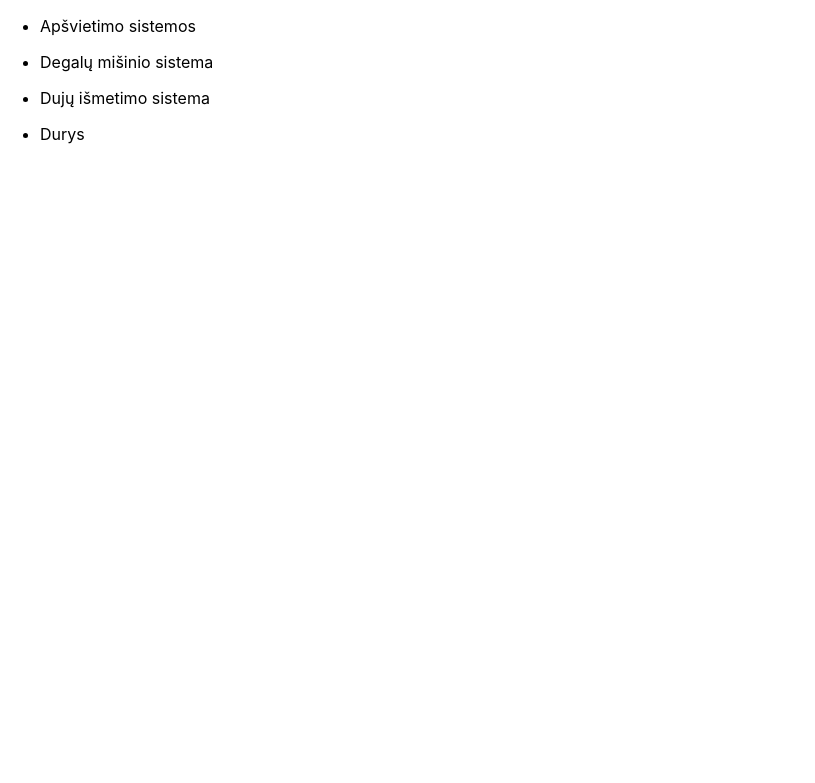
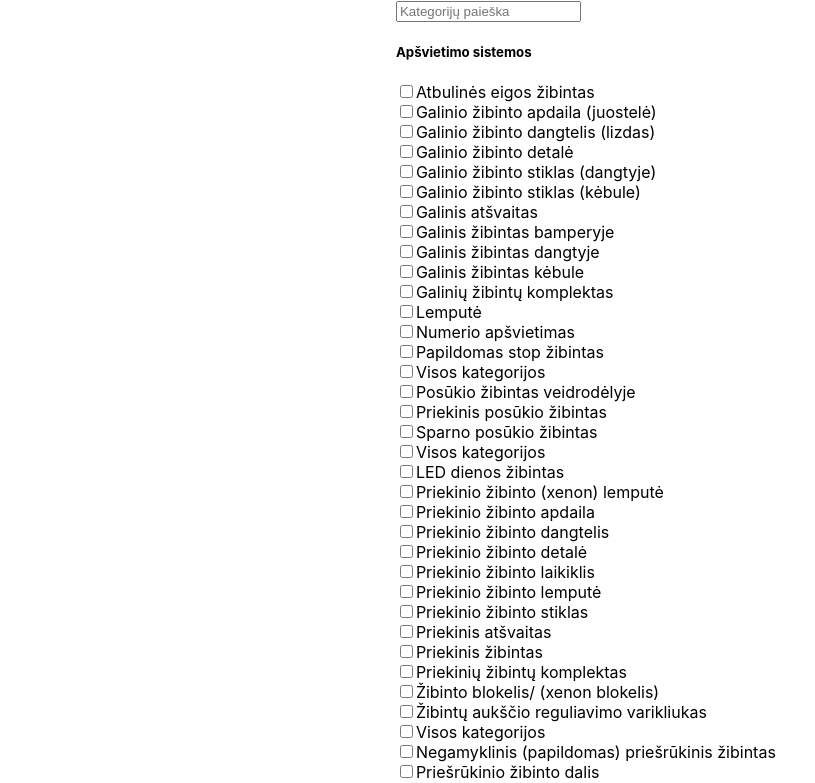
Before and after one commit to TadasBalsys/search-ui, a React (Create React App) app: page / in a window 1280 px wide. Shown: the top 783 px of the page, without its empty margins (0-815 px from the left). Built offline with nearby package versions, Linux system fonts and the light colour scheme.

Commit message:
Refactored MemberTree component to SuperCatTree and SubCatTree components.

```diff
--- a/src/App.tsx
+++ b/src/App.tsx
@@ -1,12 +1,13 @@
 import React from 'react';
-import MemberTree from './components/member-tree/MemberTree.comp';
 
-import { categories } from './store/categories';
+import SideContainer from './components/SideContainer/SideContainer.comp';
+
+import './app.scss'
 
 const App = (): JSX.Element => {
   return (
     <div className="App">
-      <MemberTree isVisible categories={categories}></MemberTree>
+      <SideContainer/>
     </div>
 )}
 
--- a/src/app.scss
+++ b/src/app.scss
@@ -1,3 +1,10 @@
+.App {
+  display: flex;
+  justify-content: center;
+  align-items: center;
+}
+
+
 .color {
   color: red;
 }
--- /dev/null
+++ b/src/components/Category/Category.comp.tsx
@@ -0,0 +1,23 @@
+import React from 'react';
+import { Categories, SubCat } from '../../store/categories';
+
+interface Props {
+  category: SubCat;
+}
+
+const Category: React.FC<Props> = ({ category }) => {
+  const { subCat } = category;
+
+  return (
+    <>
+      {(subCat as Array<SubCat | Categories>).map((item) => (
+        <div>
+          <input type='checkbox' />
+          <label htmlFor=''>{item.title}</label>
+        </div>
+      ))}
+    </>
+  );
+};
+
+export default Category;
--- /dev/null
+++ b/src/components/SideContainer/SideContainer.comp.tsx
@@ -0,0 +1,16 @@
+import React from 'react'
+
+import SuperCatTree from '../SuperCatTree/SuperCatTree.comp';
+
+import { categories } from '../../store/categories';
+
+const SideContainer = () => {
+  return (
+    <div>
+      <input placeholder='Kategorijų paieška'/>
+      <SuperCatTree categories={categories} isVisible />
+    </div>
+  )
+}
+
+export default SideContainer;
--- /dev/null
+++ b/src/components/SubCatTree/SubCatTree.comp.tsx
@@ -0,0 +1,22 @@
+import React from 'react';
+
+import Category from '../Category/Category.comp';
+
+import { SubCat, Categories } from '../../store/categories';
+
+interface Props {
+  title: string;
+  categories: SubCat[];
+}
+
+const SubCatTree: React.FC<Props> = ({ title, categories }) => {
+  return (
+    <>
+      {(categories as Array<SubCat | Categories>).map((cat) => (
+        <Category category={cat as SubCat} />
+      ))}
+    </>
+  );
+};
+
+export default SubCatTree;
--- /dev/null
+++ b/src/components/SuperCatTree/SuperCatTree.comp.tsx
@@ -0,0 +1,33 @@
+import React from 'react';
+
+import SubCatTree from '../SubCatTree/SubCatTree.comp';
+
+import { SuperCat, SubCat } from '../../store/categories';
+
+import './SuperCatTree.styles.scss';
+
+interface Props {
+  categories: SuperCat[] | SubCat[];
+  isVisible: boolean;
+}
+
+const MemberTree: React.FC<Props> = ({ categories, isVisible }) => {
+
+  const hasSubCat = (cat: SuperCat | SubCat) => {
+    return cat.subCat && cat.subCat.length;
+  };
+
+
+  return (
+    <>
+      {(categories as Array<SuperCat | SubCat>).map((subCat: SubCat) => (
+        <>
+          <h5>{subCat.title}</h5>
+          <SubCatTree title={subCat.title} categories={subCat.subCat as SubCat[]} />
+        </>
+      ))}
+    </>
+  );
+};
+
+export default MemberTree;
--- a/src/components/member-tree/MemberTree.comp.tsx
+++ /dev/null
@@ -1,42 +0,0 @@
-import React, { useState } from 'react';
-import Member from '../member/member.comp';
-
-import { SuperCat, SubCat, Categories } from '../../store/categories';
-
-import './memberTree.styles.scss';
-
-interface Props {
-  categories: SuperCat[] | SubCat[];
-  isVisible: boolean;
-}
-
-const MemberTree: React.FC<Props> = ({ categories, isVisible }) => {
-  const [display, setDisplay] = useState(!isVisible ? true : false);
-
-  const hasSubCat = (cat: SuperCat | SubCat) => {
-    return cat.subCat && cat.subCat.length;
-  };
-
-
-  return (
-    <>
-      {(categories as Array<SuperCat | SubCat>).map((cat, i) => {
-        return hasSubCat(cat) ? (
-          <ul key={i} className={isVisible ? 'show' : 'display-none'}>
-            <li>
-              <span onClick={() => setDisplay(!display)}>{cat.title}</span>
-              <MemberTree
-                isVisible={display}
-                categories={(cat.subCat as unknown) as SubCat[]}
-              />
-            </li>
-          </ul>
-        ) : (
-          <Member category={(cat as unknown) as Categories} />
-        );
-      })}
-    </>
-  );
-};
-
-export default MemberTree;
--- a/src/components/member/member.comp.tsx
+++ /dev/null
@@ -1,16 +0,0 @@
-import React from 'react';
-import { Categories } from '../../store/categories';
-
-interface Props {
-  category: Categories
-}
-
-const Member: React.FC<Props> = (props: Props) => {
-  return (<>
-    {
-      <h1>{props.category.title}</h1>
-    }
-  </>);
-};
-
-export default Member;
```
Also changed, not shown: src/components/Category/Category.module.scss (added), src/components/SideContainer/SideContainer.styles.scss (added), src/components/SubCatTree/SubCatTree.styles.scss (added), src/components/SuperCatTree/SuperCatTree.styles.scss (renamed from src/components/member-tree/memberTree.styles.scss).
